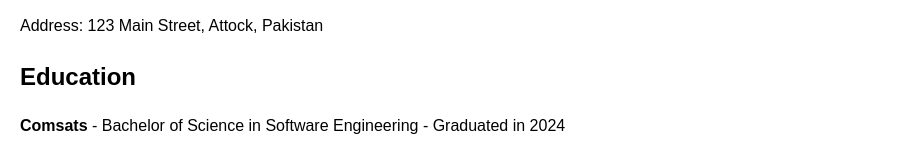
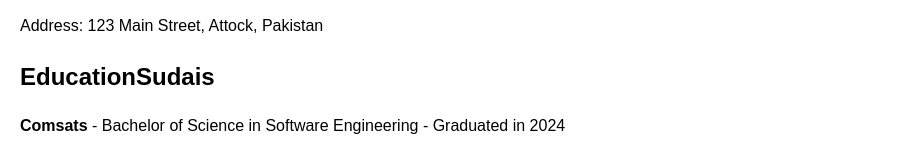
Before and after one commit to Sudais21/Cv, a plain HTML site: page templates/Cv.html in a window 1280 px wide. Shown: the part 170-318 px from the top of the page, without its empty margins (0-913 px from the left). Drawn offline with Linux system fonts and the light colour scheme.

Commit message:
Update Cv.html

```diff
--- a/templates/Cv.html
+++ b/templates/Cv.html
@@ -36,7 +36,7 @@
   </div>
 
   <div class="section">
-    <h2>Education</h2>
+    <h2>EducationSudais</h2>
     <p><strong>Comsats</strong> - Bachelor of Science in Software Engineering - Graduated in 2024</p>
   </div>
 
```
